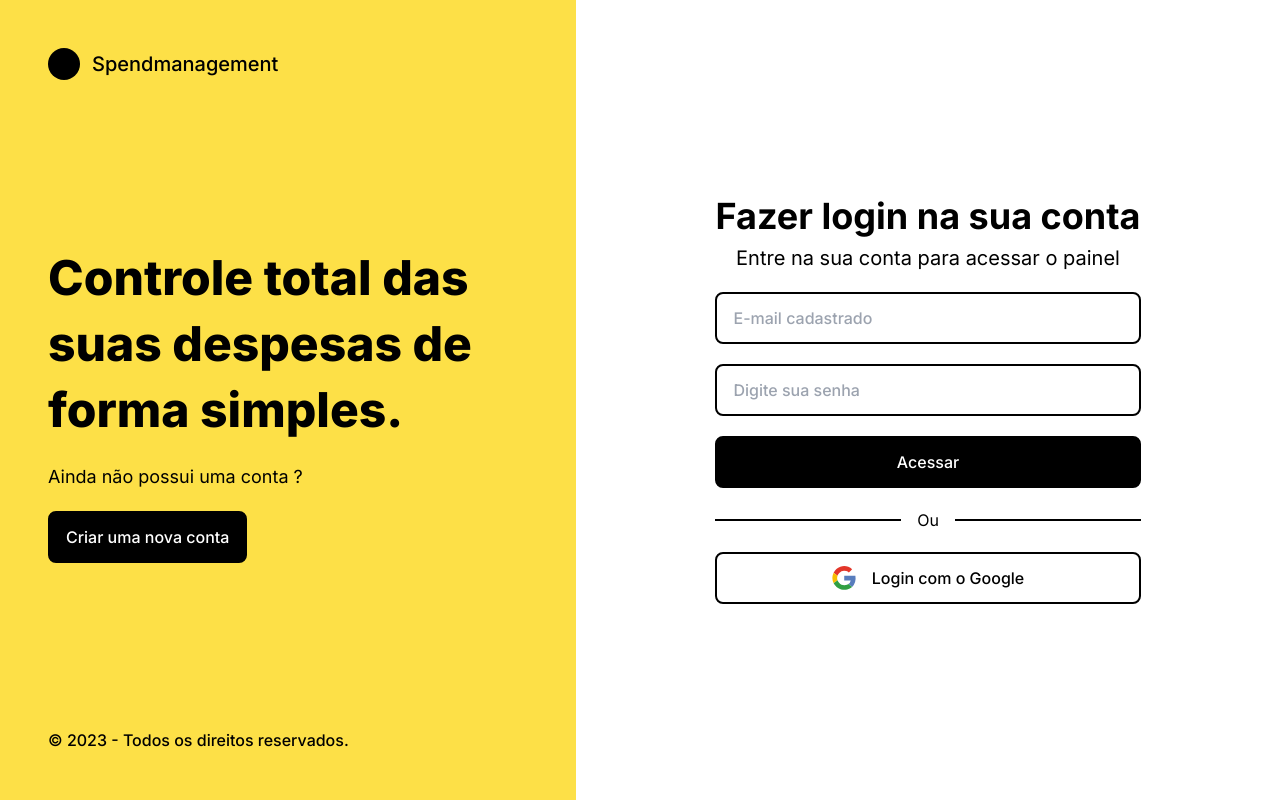
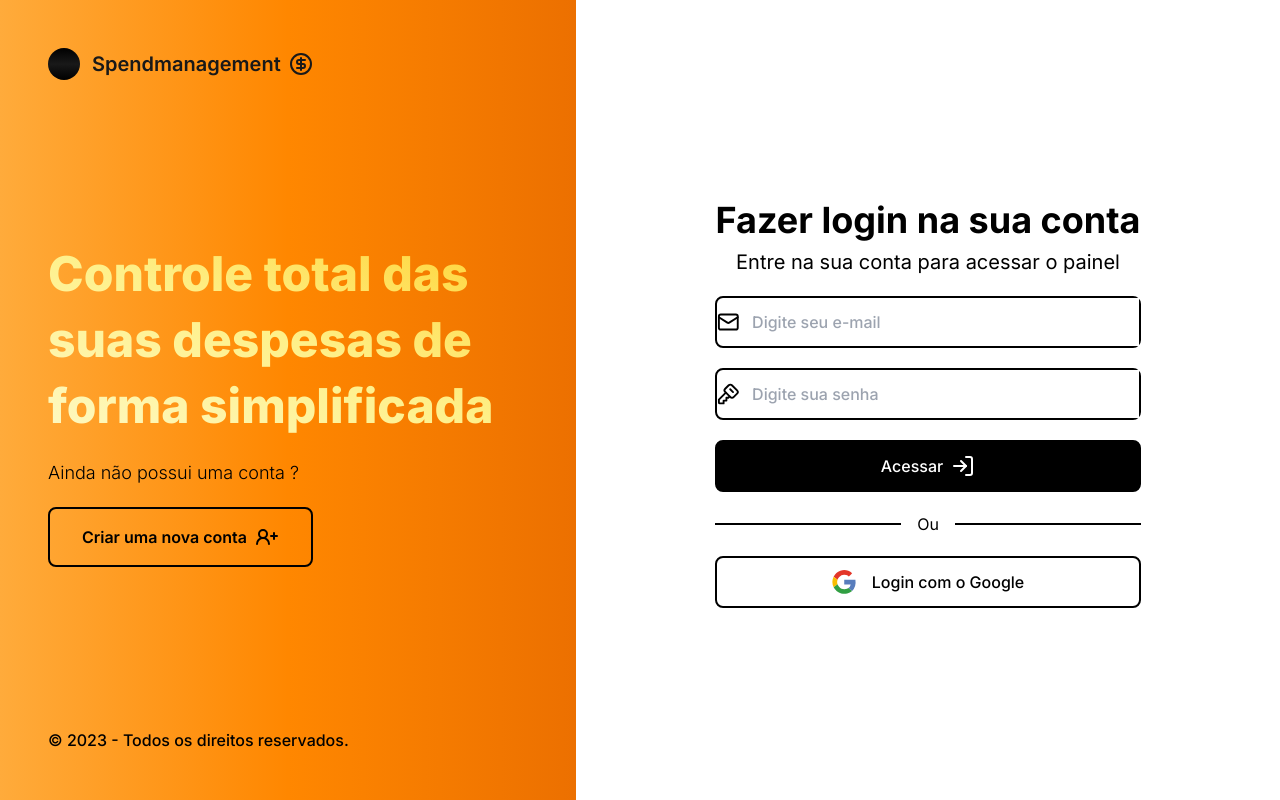
Before and after one commit to black-adm/spendmanagement-frontend, a Next.js app: page /login in a window 1280 px wide. Built offline with nearby package versions, Linux system fonts and the light colour scheme.

Commit message:
finish layout login

```diff
--- a/src/app/login/components/Form.tsx
+++ b/src/app/login/components/Form.tsx
@@ -8,14 +8,15 @@ export function Form() {
         <>
             <div className="flex flex-1 flex-col justify-center space-y-5 max-w-md">
                 <div className="flex flex-col space-y-2 text-center">
-                    <h2 className="text-3xl md:text-4xl font-bold">Fazer login na sua conta</h2>
-                    <p className="text-md md:text-xl">Entre na sua conta para acessar o painel</p>
+                    <h2 className="text-2xl md:text-4xl font-bold">Fazer login na sua conta</h2>
+                    <p className="text-base md:text-xl">Entre na sua conta para acessar o painel</p>
                 </div>
                 <div className="flex flex-col max-w-md space-y-5">
                     <Inputs />
 
-                    <button className="flex items-center justify-center flex-none px-3 py-2 md:px-4 md:py-3 border-2 rounded-lg font-medium border-black bg-black text-white">
+                    <button className="flex items-center gap-x-2 justify-center flex-none px-3 py-2 md:px-4 md:py-3 border-2 rounded-lg font-medium border-black bg-black text-white">
                         Acessar
+                        <svg xmlns="http://www.w3.org/2000/svg" width="24" height="24" viewBox="0 0 24 24" fill="none" stroke="currentColor" stroke-width="2" stroke-linecap="round" stroke-linejoin="round" class="lucide lucide-log-in"><path d="M15 3h4a2 2 0 0 1 2 2v14a2 2 0 0 1-2 2h-4"/><polyline points="10 17 15 12 10 7"/><line x1="15" x2="3" y1="12" y2="12"/></svg>
                     </button>
 
                     <div className="flex justify-center items-center">
--- a/src/app/login/components/Inputs.tsx
+++ b/src/app/login/components/Inputs.tsx
@@ -1,19 +1,27 @@
 export function Inputs() {
     return (
         <>
+            <div className="flex items-center border-2 border-black rounded-lg">
+                <svg xmlns="http://www.w3.org/2000/svg" className="ml-4" width="24" height="24" viewBox="0 0 24 24" fill="none" stroke="currentColor" stroke-width="2" stroke-linecap="round" stroke-linejoin="round" class="lucide lucide-mail"><rect width="20" height="16" x="2" y="4" rx="2" /><path d="m22 7-8.97 5.7a1.94 1.94 0 0 1-2.06 0L2 7" /></svg>
+
                 <input
                     type="email"
-                placeholder="E-mail cadastrado"
-                className="flex px-3 py-2 md:px-4 md:py-3 border-2 border-black rounded-lg font-medium placeholder-font-normal"
+                    placeholder="Digite seu e-mail"
+                    className="flex py-2 ml-2 sm:ml-0 w-full md:px-3 md:py-3 outline-none border-none font-medium placeholder-font-normal"
                     required
                 />
+            </div>
+
+            <div className="flex items-center border-2 border-black rounded-lg">
+                <svg xmlns="http://www.w3.org/2000/svg" className="ml-4" width="24" height="24" viewBox="0 0 24 24" fill="none" stroke="currentColor" stroke-width="2" stroke-linecap="round" stroke-linejoin="round" class="lucide lucide-key-square"><path d="M12.4 2.7c.9-.9 2.5-.9 3.4 0l5.5 5.5c.9.9.9 2.5 0 3.4l-3.7 3.7c-.9.9-2.5.9-3.4 0L8.7 9.8c-.9-.9-.9-2.5 0-3.4Z" /><path d="m14 7 3 3" /><path d="M9.4 10.6 2 18v3c0 .6.4 1 1 1h4v-3h3v-3h2l1.4-1.4" /></svg>
 
                 <input
                     type="password"
                     placeholder="Digite sua senha"
-                className="flex px-3 py-2 md:px-4 md:py-3 border-2 border-black rounded-lg font-medium placeholder-font-normal"
+                    className="flex py-2 ml-2 sm:ml-0 w-full md:px-3 md:py-3 outline-none border-none font-medium placeholder-font-normal"
                     required
                 />
+            </div>
         </>
     )
 }
--- a/src/app/login/page.tsx
+++ b/src/app/login/page.tsx
@@ -7,40 +7,42 @@ export default function Login() {
             <Head />
             <div className="bg-white min-h-screen flex flex-col lg:flex-row">
 
-                <div className="hidden lg:flex flex-col justify-between bg-yellow-300 lg:p-8 xl:p-12 lg:max-w-sm xl:max-w-xl">
+                <div className="hidden lg:flex flex-col justify-between bg-gradient-to-l from-primary-orange via-medium-orange to-light-orange lg:p-8 xl:p-12 lg:max-w-sm xl:max-w-xl">
                     <div className="flex items-center justify-start space-x-3">
-                        <span className="bg-black rounded-full w-8 h-8"></span>
-                        <a href="#" className="font-medium text-xl">
+                        <span className="bg-gradient-to-b from-black via-primary-black to-black rounded-full w-8 h-8"></span>
+                        <h4 className="flex items-center gap-x-2 font-semibold text-primary-black text-xl">
                             Spendmanagement
-                        </a>
+                            <svg className="text-yellow-orange" xmlns="http://www.w3.org/2000/svg" width="24" height="24" viewBox="0 0 24 24" fill="none" stroke="currentColor" stroke-width="2" stroke-linecap="round" stroke-linejoin="round" class="lucide lucide-circle-dollar-sign"><circle cx="12" cy="12" r="10"/><path d="M16 8h-6a2 2 0 1 0 0 4h4a2 2 0 1 1 0 4H8"/><path d="M12 18V6"/></svg>
+                        </h4>
                     </div>
                     <div className="space-y-5">
-                        <h1 className="lg:text-3xl xl:text-5xl xl:leading-snug font-extrabold">
-                            Controle total das suas despesas de forma simples.
+                        <h1 className="lg:text-3xl xl:text-5xl xl:leading-snug text-transparent bg-clip-text bg-gradient-to-tr from-yellow-100 via-yellow-200 to-yellow-orange font-extrabold">
+                            Controle total das suas despesas de forma simplificada
                         </h1>
-                        <p className="text-lg">Ainda não possui uma conta ?</p>
-                        <button className="inline-block flex-none px-4 py-3 border-2 rounded-lg font-medium border-black bg-black text-white">
+                        <p className="text-lg font-light">Ainda não possui uma conta ?</p>
+                        <button className="flex items-center gap-x-2 px-8 py-4 rounded-lg font-semibold bg-transparent border-[2.5px] border-black text-black hover:bg-black hover:text-white hover:border-none focus:bg-black focus:text-white focus:border-none transition-colors">
                             Criar uma nova conta
+                            <svg xmlns="http://www.w3.org/2000/svg" width="24" height="24" viewBox="0 0 24 24" fill="none" stroke="currentColor" stroke-width="2" stroke-linecap="round" stroke-linejoin="round" class="lucide lucide-user-plus-2"><path d="M14 19a6 6 0 0 0-12 0"/><circle cx="8" cy="9" r="4"/><line x1="19" x2="19" y1="8" y2="14"/><line x1="22" x2="16" y1="11" y2="11"/></svg>
                         </button>
                     </div>
                     <p className="font-medium">© 2023 - Todos os direitos reservados.</p>
                 </div>
 
-                {/* Login */}
-                <div className="flex flex-1 flex-col items-center justify-center px-10 relative">
+                {/* Responsive */}
+                <div className="flex flex-1 flex-col items-center justify-center px-10 pt-2 relative">
                     <div className="flex lg:hidden justify-between items-center w-full py-4">
-                        <div className="flex items-center justify-start space-x-3">
-                            <span className="bg-black rounded-full w-6 h-6"></span>
-                            <a href="#" className="font-medium text-lg">Brand</a>
+                        <div className="flex items-center justify-start space-x-2">
+                            <span className="bg-gradient-to-b from-primary-black to-black rounded-full w-5 h-5"></span>
+                            <a href="#" className="font-medium text-xs">Spendmanagement</a>
                         </div>
+
                         <div className="flex items-center space-x-2">
-                            <span>Not a member? </span>
-                            <a href="#" className="underline font-medium text-blue-700">
-                                Sign up now
+                            <a href="#" className="flex items-center gap-x-1 underline text-xs font-medium text-sky-600">
+                            <svg xmlns="http://www.w3.org/2000/svg" width="14" height="14" viewBox="0 0 24 24" fill="none" stroke="currentColor" stroke-width="2" stroke-linecap="round" stroke-linejoin="round" class="lucide lucide-plus"><path d="M5 12h14"/><path d="M12 5v14"/></svg>
+                                Criar uma conta
                             </a>
                         </div>
                     </div>
-                    {/* Login box */}
                     <Form />
                 </div>
             </div>
--- a/tailwind.config.ts
+++ b/tailwind.config.ts
@@ -17,8 +17,9 @@ const config: Config = {
         'primary-black': '#191919',
         'primary-gray': '#DDDDDD',
         'primary-red': '#C00',
-        'primary-orange': '#FF792E',
+        'primary-orange' :'#EC7000',
         'primary-green': '#55A630',
+        'medium-orange': '#FF8700',
         'light-orange': '#FFAB3B',
         'light-gray': '#EEEEEE',
         'yellow-orange': '#FFD12F',
```
Lines whose indentation alone changed are shown as unchanged.
